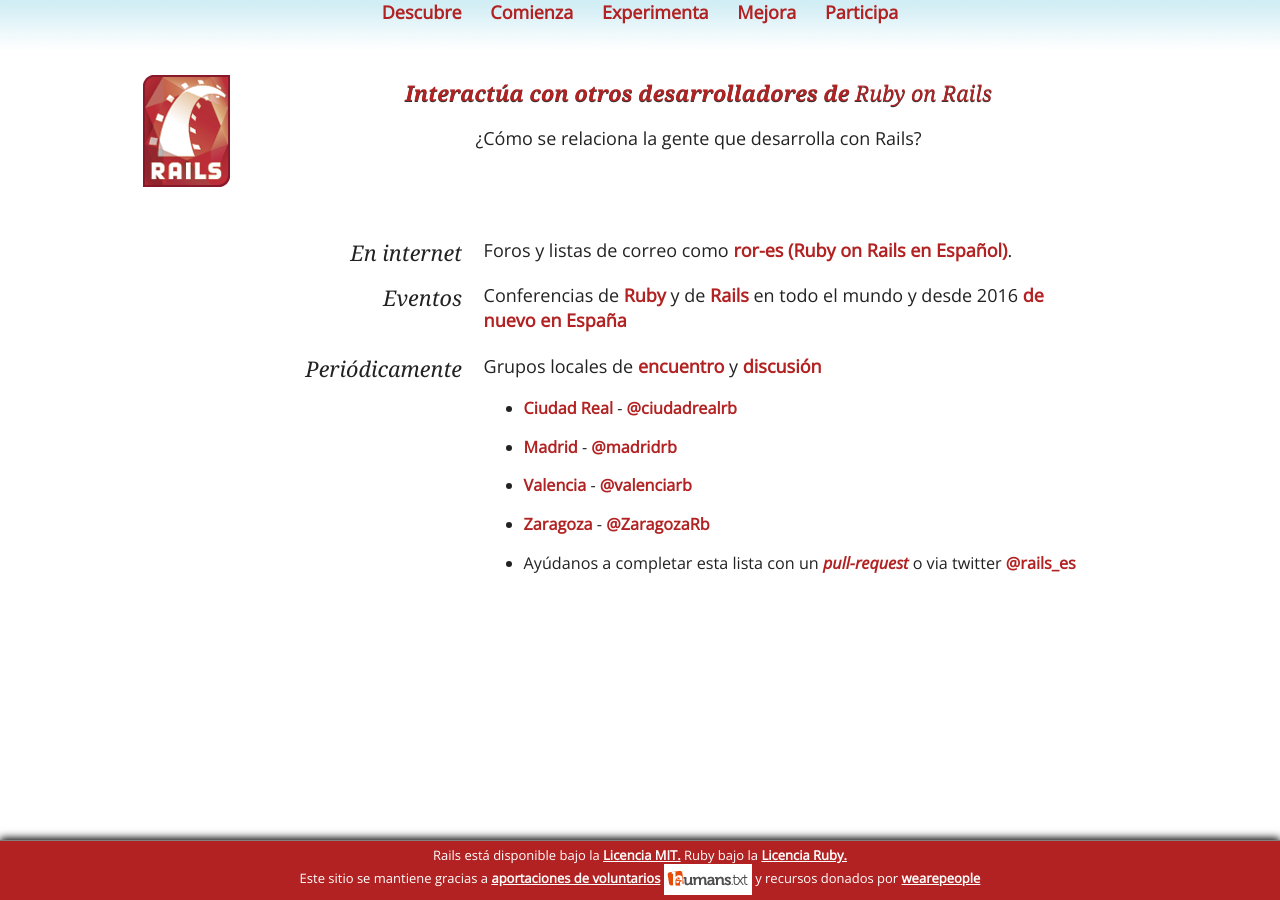
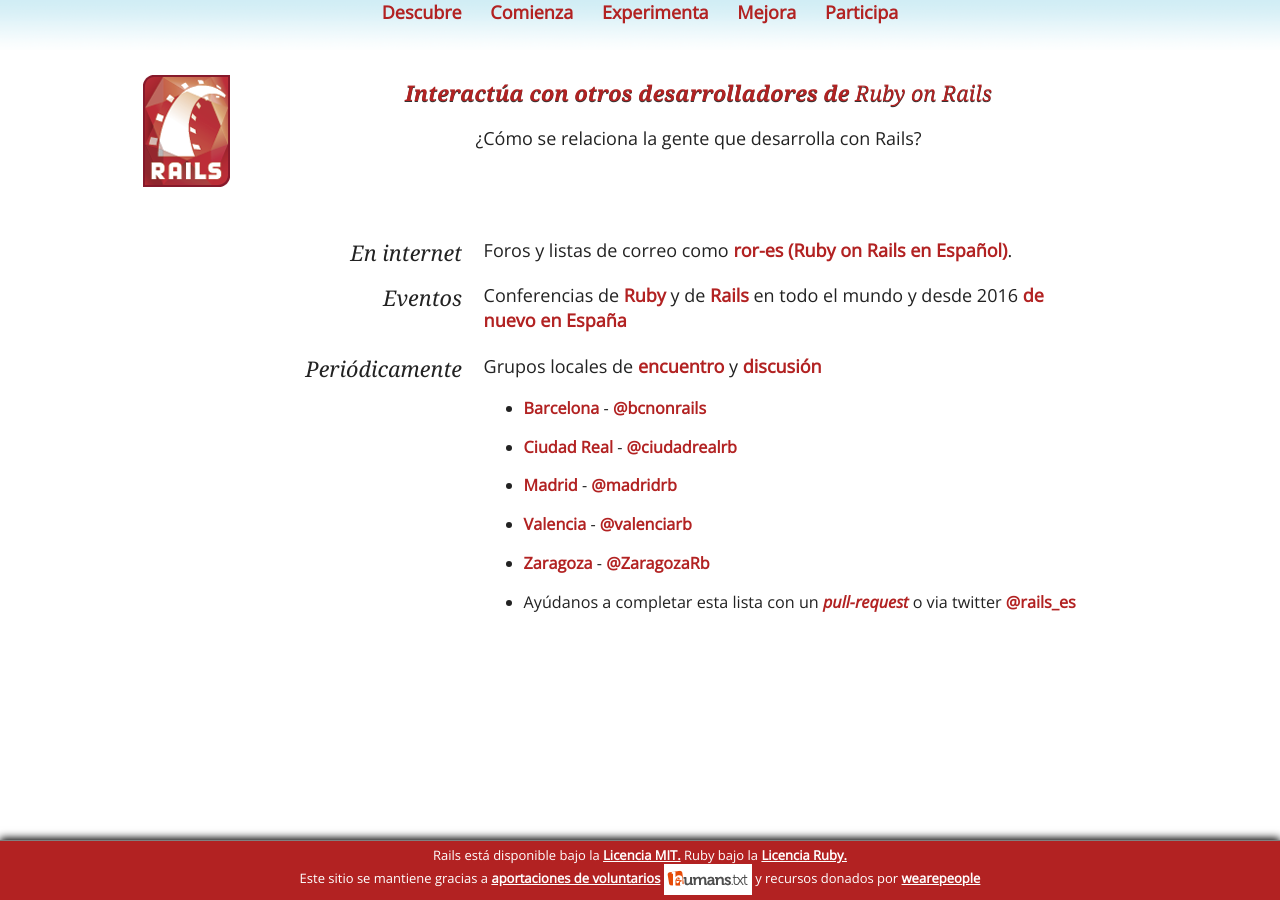
Before and after one commit to rails-es/rails-es.github.io, a Jekyll site: the page built from participa.html, in a window 1280 px wide. Built offline with Jekyll 4.4.1, drawn with Linux system fonts in a browser that asks for light colours; some web fonts are replaced; Markdown is read by kramdown in place of the engine named in the settings.

Commit message:
Adds Barcelona on rails to group list.

```diff
--- a/participa.html
+++ b/participa.html
@@ -22,6 +22,7 @@
     <dd>Grupos locales de <a href="http://ruby.meetup.com/" title="Grupos de Encuentro">encuentro</a>
       y <a href="http://rubyusergroups.org/" title="Grupos de discusión">discusión</a>
       <ul>
+        <li><a href="http://www.meetup.com/Barcelona-on-Rails/" title="Barcelona">Barcelona</a> - <a href="https://twitter.com/bcnonrails" title="twitter Barcelona on Rails">@bcnonrails</a></li>
         <li><a href="http://ciudadrealrb.org/" title="Ciudad Real">Ciudad Real</a> - <a href="https://twitter.com/ciudadrealrb" title="twitter ciudadrealrb">@ciudadrealrb</a></li>
         <li><a href="http://www.madridrb.com/" title="Madrid">Madrid</a> - <a href="https://twitter.com/madridrb" title="twitter madridrb">@madridrb</a></li>
         <li><a href="https://valenciarb.org/" title="Valencia">Valencia</a> - <a href="https://twitter.com/valenciarb" title="twitter valenciarb">@valenciarb</a></li>
```
